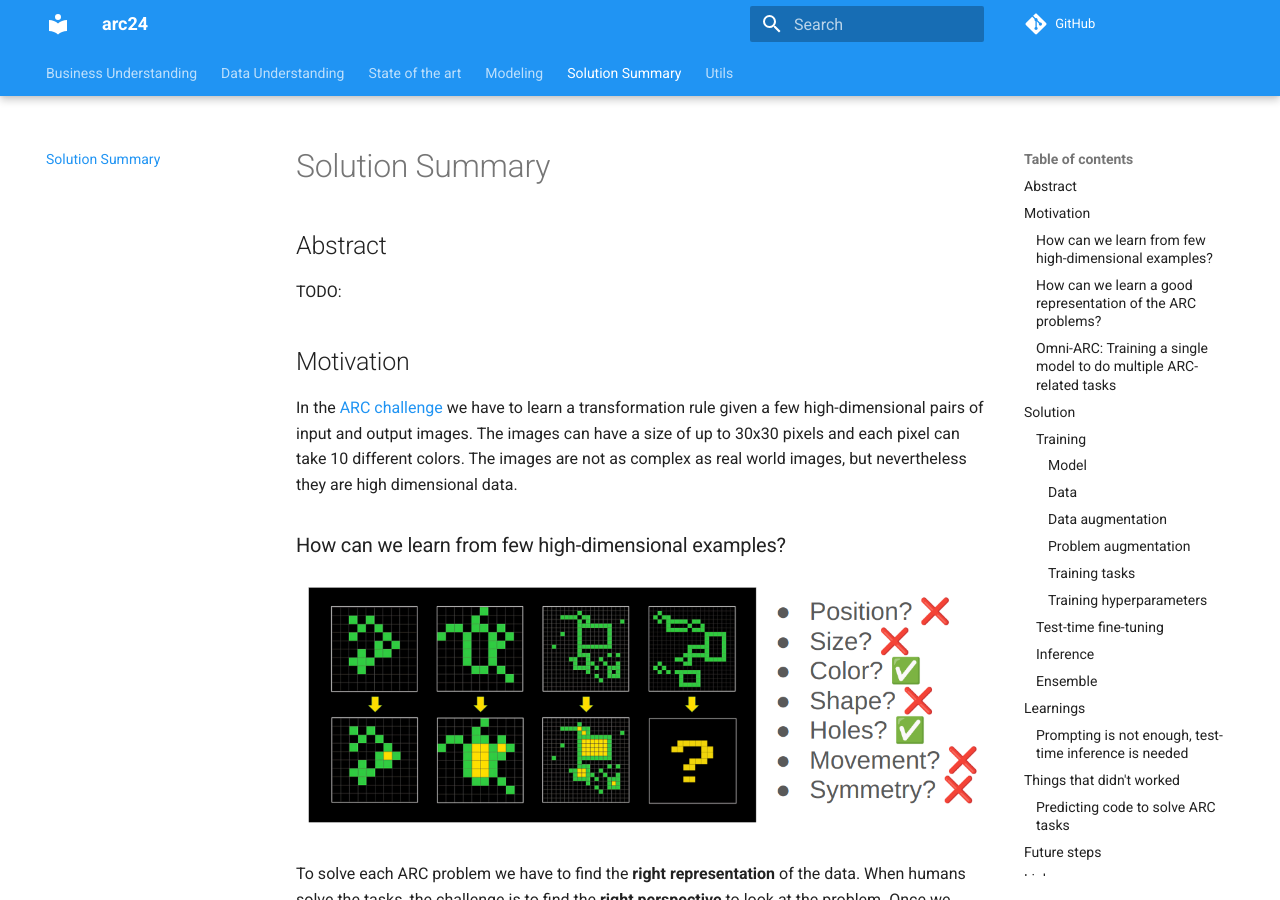
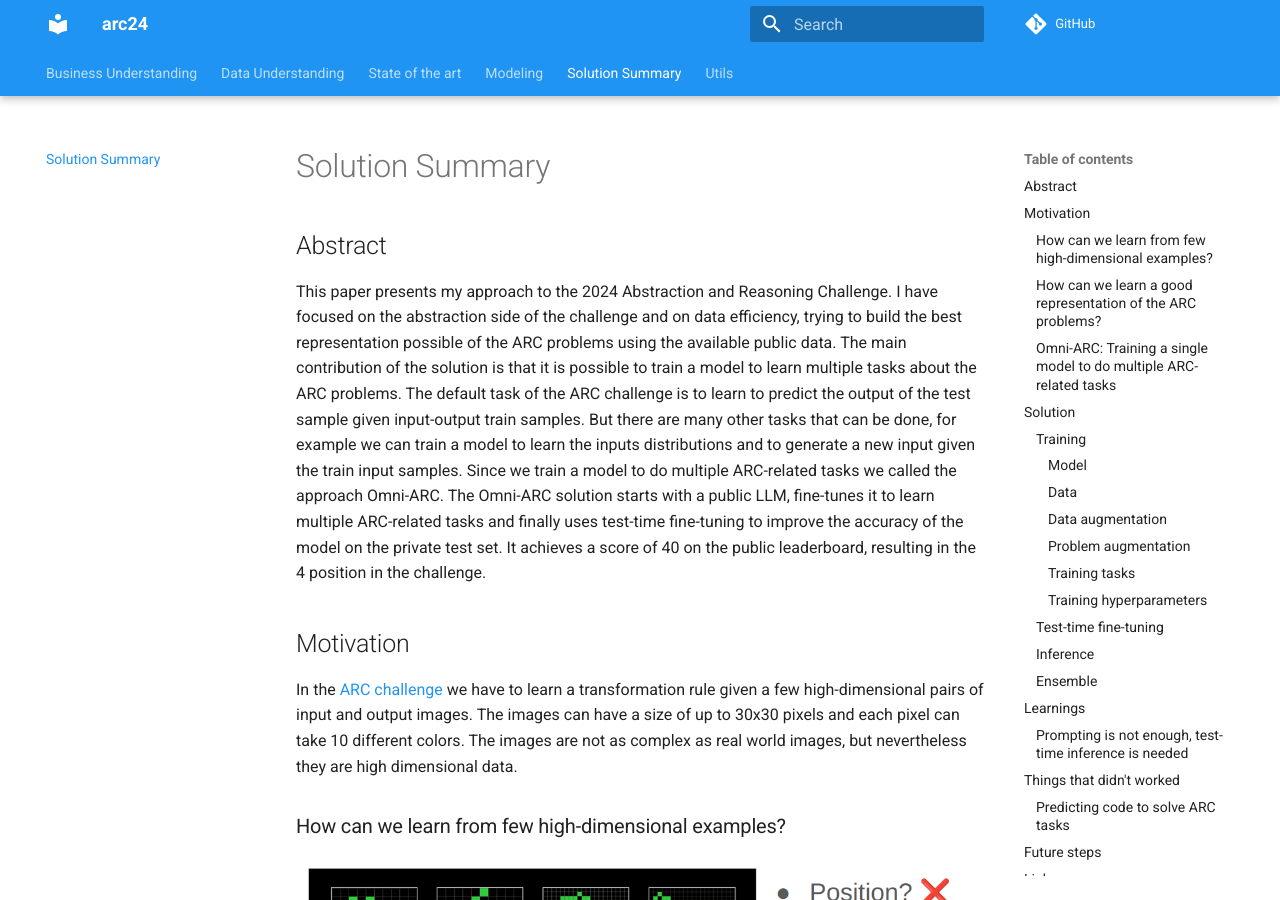
Before and after one commit to zhengjunyao-work/arc24, an MkDocs documentation site: the page built from docs/05_Solution_Summary.md, in a window 1280 px wide and 900 px high. Built offline with MkDocs 1.6.1 and Material for MkDocs 9.7.7, drawn with Linux system fonts in a browser that asks for light colours; comment, search, counter and statistics services are not loaded; some of the changed text lies outside the part shown.

Commit message:
updated documentation

```diff
--- a/docs/05_Solution_Summary.md
+++ b/docs/05_Solution_Summary.md
@@ -3,11 +3,43 @@
 https://www.kaggle.com/WinningModelDocumentationGuidelines
 https://www.kaggle.com/solution-write-up-documentation
 https://www.kaggle.com/competitions/arc-prize-2024#paper-award
+
+Here are some pointers from ARC Prize Co-founder François Chollet to help guide you in your paper submission writing.
+
+Be sure to include:
+
+- Abstract: Here’s what the contribution is (e.g., “we present a method to solve ARC-AGI, with the following characteristics…”)
+- Intro: Let’s remind people about what ARC-AGI is, why it’s important, and let’s maybe quickly mention what the inspiration behind our approach was.
+- Prior work: Here’s the list of previous approaches that are related to our approach.
+  Note, they don’t have to have inspired your approach, they only need to be similar in some way -
+  they also don’t need to have been formally published as papers. Highlight similarities and differences.
+  Make sure that your approach still retains something unique (the contribution).
+- Approach: Here’s how the approach works. Include an algorithm-level description.
+- Results: Here are the results we’re getting on ARC-AGI! Make sure to mention scores on various
+  different sets, e.g., Kaggle leaderboard, public eval… And don’t report train set performance
+  - that’s not what the train set is for.
+- Conclusion: Just quickly summarize what the contribution was and what you achieved. Can be 2 lines.
+
+Optionally, you can also have some kind of “analysis” section where you discuss the various things you think you’ve learned from your experimental results (e.g., what kinds of tasks do you solve? Why? What kind of tasks are out of reach?)
+
+Remember that shorter and clearer is always better. Absolutely no filler. Absolutely no attempt to act out sophistication for the sake of it. No equations unless they’re necessary to convey some concept formally.
+
+Papers are about communicating your ideas clearly so that others can learn from them and reuse them. Don’t feel bad if your approach seems too “simple” when you write it down - that’s actually a great thing. There are no points for complication.
 --->
 
 ## Abstract
 
-TODO:
+This paper presents my approach to the 2024 Abstraction and Reasoning Challenge. I have focused
+on the abstraction side of the challenge and on data efficiency, trying to build the best representation
+possible of the ARC problems using the available public data. The main contribution of the solution
+is that it is possible to train a model to learn multiple tasks about the ARC problems. The default
+task of the ARC challenge is to learn to predict the output of the test sample given input-output train samples.
+But there are many other tasks that can be done, for example we can train a model to learn the inputs
+distributions and to generate a new input given the train input samples. Since we train a model
+to do multiple ARC-related tasks we called the approach Omni-ARC. The Omni-ARC solution starts with
+a public LLM, fine-tunes it to learn multiple ARC-related tasks and finally uses test-time fine-tuning
+to improve the accuracy of the model on the private test set. It achieves a score of 40 on the public leaderboard,
+resulting in the 4 position in the challenge.
 
 ## Motivation
 
@@ -199,6 +231,8 @@ be careful with the RAM usage because both jobs had to share the same memory.
 
 - Buy an [Omni-man funko pop figure](https://amzn.eu/d/efqVvEh) to celebrate the prize.
 
+TODO: In this challenge I have focused on abstraction, but reasoning is also needed. More compute is needed.
+
 ## Links
 
 - Repo
```
Also changed, not shown: docs/modeling/Iteration_50_last_trainings.md (+10 -9 lines).
